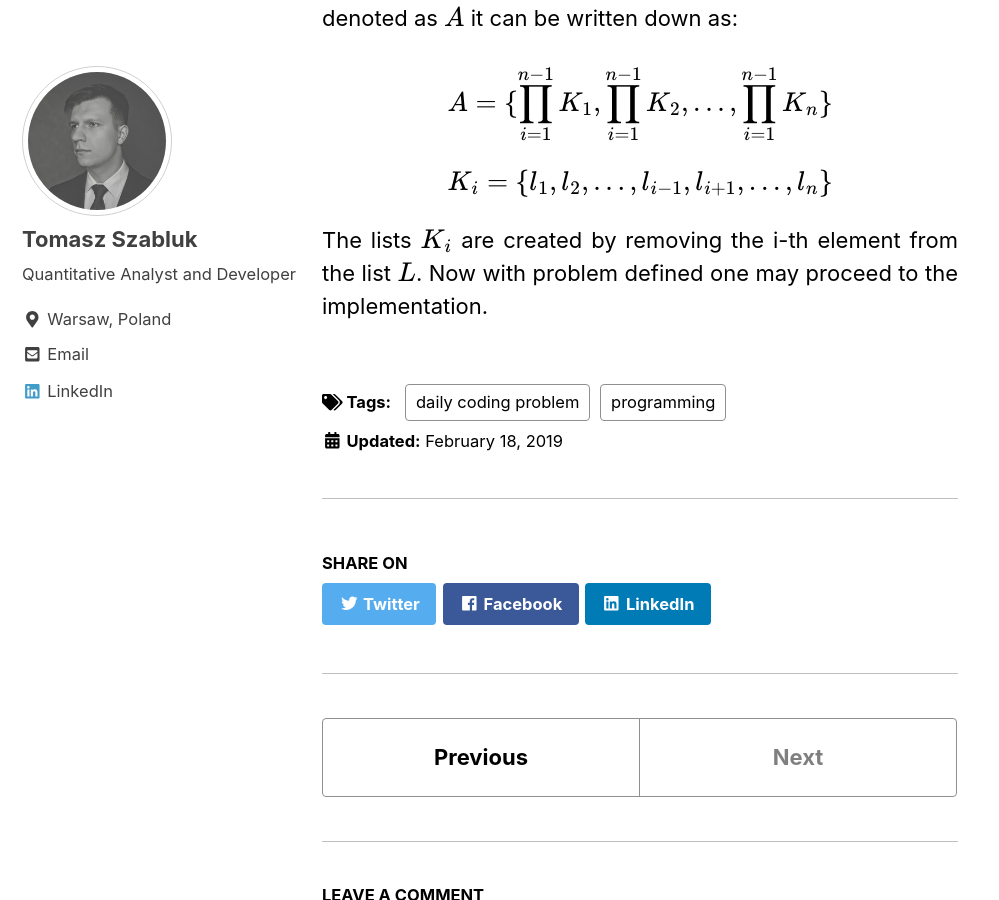
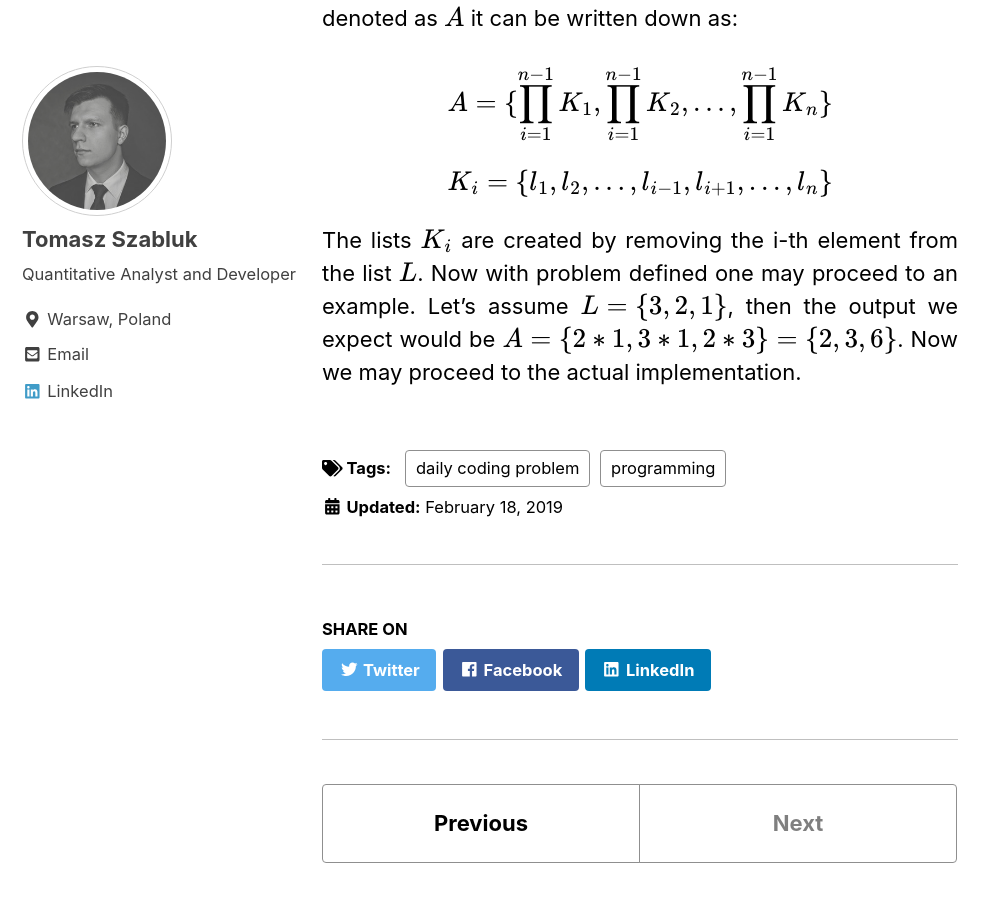
Before and after one commit to numbergeneral/numbergeneral.github.io, a Jekyll site: the page built from _posts/2019-02-18-dailycodingproblem02.md, in a window 1280 px wide and 900 px high, scrolled down 1002 px. Shown: the whole window, without its empty margins (0-999 px from the left). Built offline with Jekyll 4.4.1, drawn with Linux system fonts in a browser that asks for light colours; cached includes are drawn as plain includes; nearby versions of some CDN libraries; formulas are drawn with MathJax 3; comment, search, counter and statistics services are not loaded.

Commit message:
Update 2019-02-18-dailycodingproblem02.md

```diff
--- a/_posts/2019-02-18-dailycodingproblem02.md
+++ b/_posts/2019-02-18-dailycodingproblem02.md
@@ -25,5 +25,5 @@ $$ A = \{\prod_{i=1}^{n-1} K_1, \prod_{i=1}^{n-1} K_2, ... , \prod_{i=1}^{n-1} K
 
 $$ K_i = \{l_1, l_2, ... , l_{i-1}, l_{i+1}, ... , l_n \} $$
 
-The lists $$K_i$$ are created by removing the i-th element from the list $$L$$. Now with problem defined one may proceed to the implementation.
+The lists $$K_i$$ are created by removing the i-th element from the list $$L$$. Now with problem defined one may proceed to an example. Let's assume $$L=\{3, 2, 1\}$$, then the output we expect would be $$A = \{2 * 1, 3 * 1, 2 * 3\} = \{2, 3, 6\}$$. Now we may proceed to the actual implementation.
 {: .text-justify}
```
